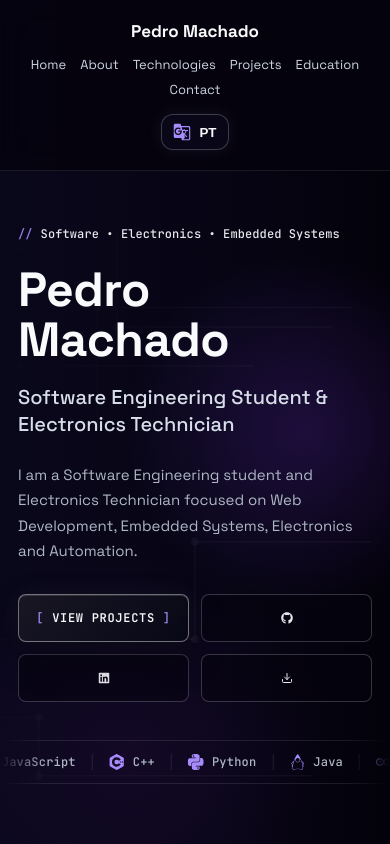
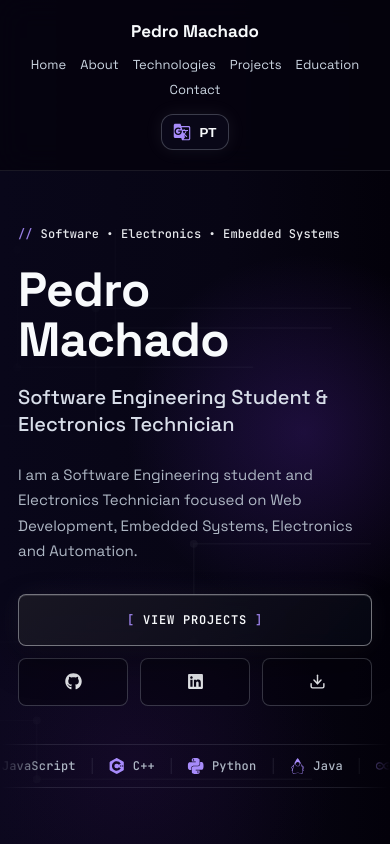
Before and after one commit to Pedro-Machado-dev/portfolio, a React (Vite) app: page / in a window 390 px wide. Shown: the top 844 px of the page. Built offline with nearby package versions, Linux system fonts and the light colour scheme.

Commit message:
mobile refinement

```diff
--- a/src/App.css
+++ b/src/App.css
@@ -1230,3 +1230,43 @@ h2 {
     justify-content: center;
   }
 }
+
+/* MOBILE HERO BUTTON FIX */
+
+@media (max-width: 768px) {
+  .hero-buttons {
+    display: grid;
+    grid-template-columns: repeat(3, minmax(0, 1fr));
+    gap: 12px;
+    width: 100%;
+  }
+
+  .hero-buttons .primary {
+    grid-column: 1 / -1;
+    width: 100%;
+    min-height: 52px;
+    padding: 14px 18px;
+
+    display: flex;
+    align-items: center;
+    justify-content: center;
+
+    font-size: 12px;
+    letter-spacing: 0.8px;
+  }
+
+  .hero-buttons .icon-button {
+    width: 100%;
+    height: 48px;
+    min-height: 48px;
+    padding: 0;
+
+    display: flex;
+    align-items: center;
+    justify-content: center;
+  }
+
+  .hero-buttons .icon-button svg {
+    font-size: 17px;
+  }
+}
```
